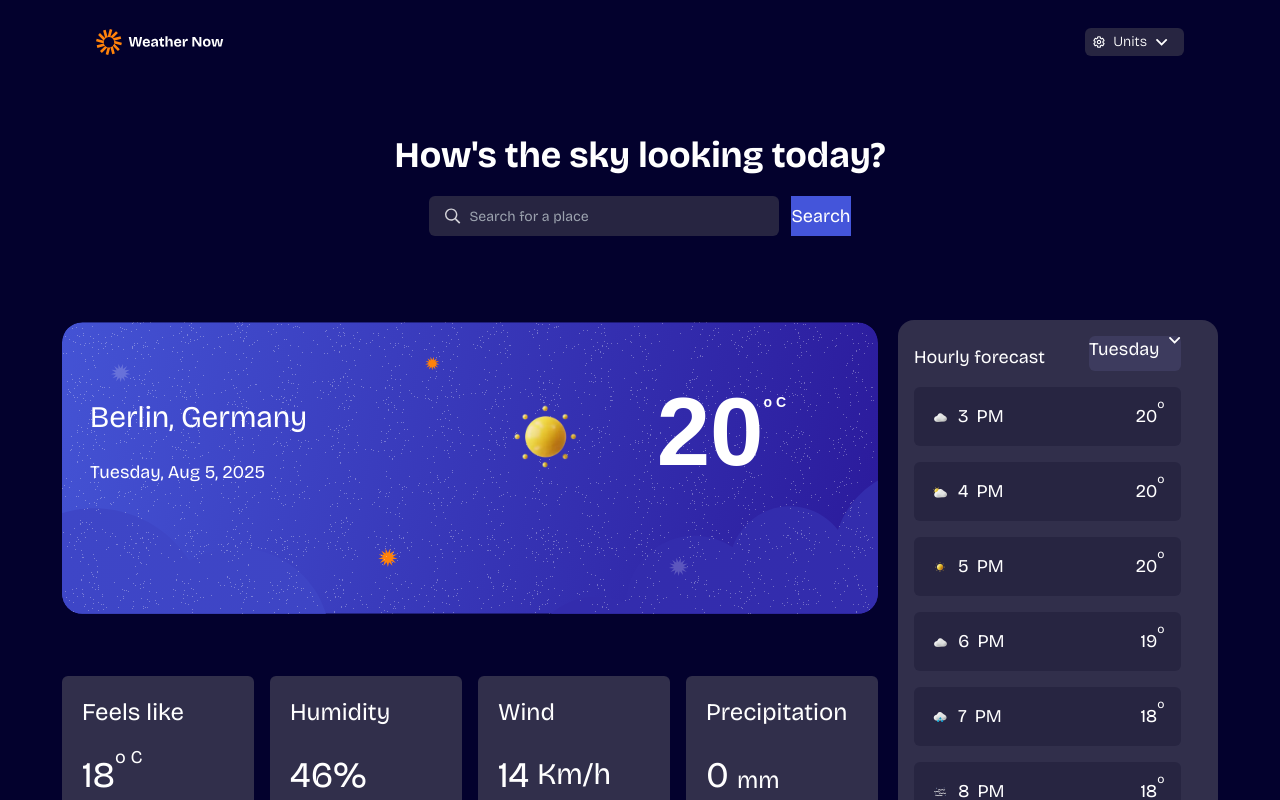
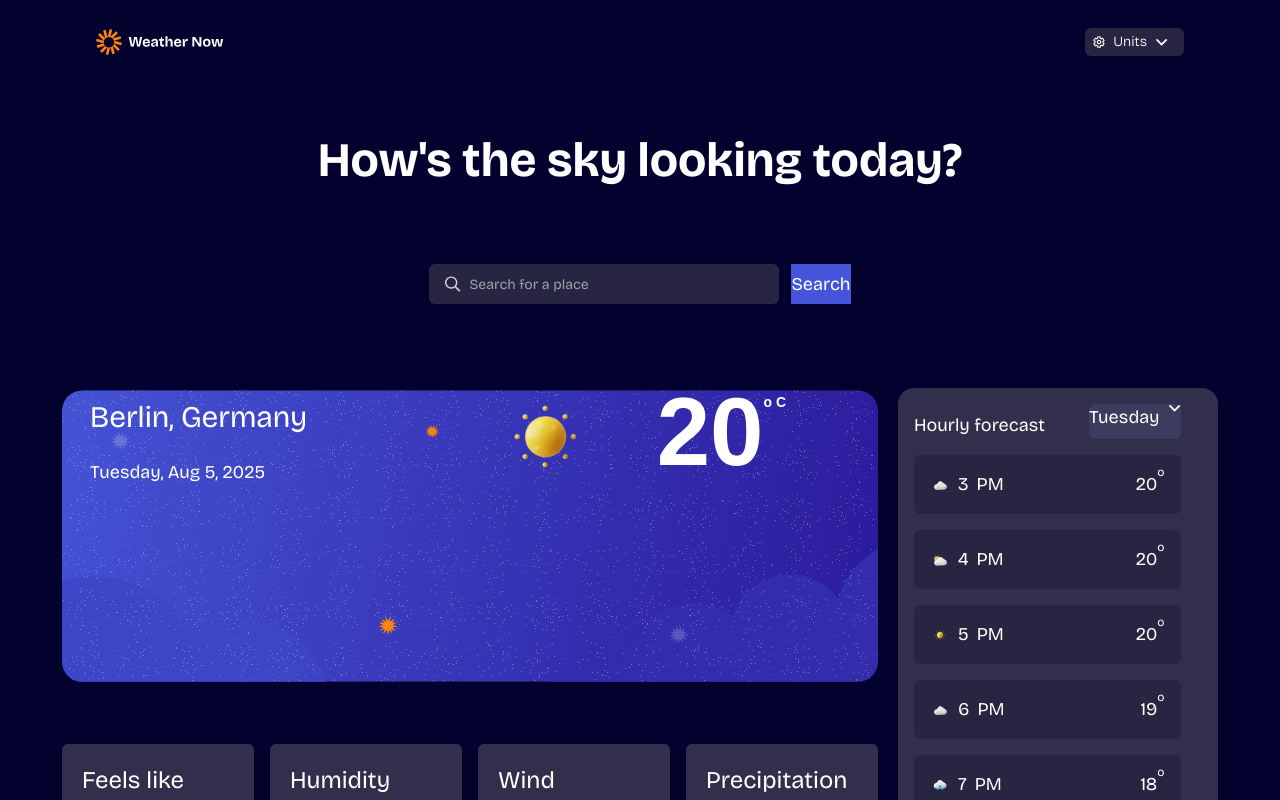
Before and after one commit to Mayowa-de/Frontend-mentor-hack-weather-app, a React (Vite) app: page / in a window 1280 px wide. Shown: the top 800 px of the page. Built offline with nearby package versions, Linux system fonts and the light colour scheme; a web font is replaced by a local one.

Commit message:
add to the between the title and  search

```diff
--- a/src/Hero/title.jsx
+++ b/src/Hero/title.jsx
@@ -1,16 +1,25 @@
-import React from 'react'
-import SearchIcon from '../assets/images/icon-search.svg'
+import React from "react";
+import SearchIcon from "../assets/images/icon-search.svg";
 
 export default function title() {
   return (
-    <div className='justify-center flex items-center flex-col gap-5 mt-20 max-w-full'>
-      <h1 className='text-white text-4xl w-full font-bold'>How's the sky looking today?</h1>
-      <div className='flex gap-3 '>
-        <div className='flex items-center gap-0 '>
-      <img src={SearchIcon} className='  w-4  ml-4 absolute ' alt="" /><input type="text" placeholder='Search for a place' className='w-[350px] h-10 px-10 text-sm border-none rounded-md text-white outline-none bg-secondary placeholder:text-grey-300'/>
-      </div>
-      <button className='btn font-DMSans bg-button border-none shadow-none text-white'>Search</button>
+    <div className="justify-center flex items-center flex-col gap-20 mt-20 max-w-full">
+      <h1 className="text-white text-5xl w-full font-bold">
+        How's the sky looking today?
+      </h1>
+      <div className="flex gap-3 ">
+        <div className="flex items-center gap-0 ">
+          <img src={SearchIcon} className="  w-4  ml-4 absolute pointer-events-none" alt="" />
+          <input
+            type="text"
+            placeholder="Search for a place"
+            className="w-[350px] h-10 px-10 text-sm border-none rounded-md text-white outline-none bg-secondary placeholder:text-grey-300"
+          />
+        </div>
+        <button className="btn font-DMSans bg-button border-none shadow-none text-white">
+          Search
+        </button>
       </div>
     </div>
-  )
+  );
 }
```
